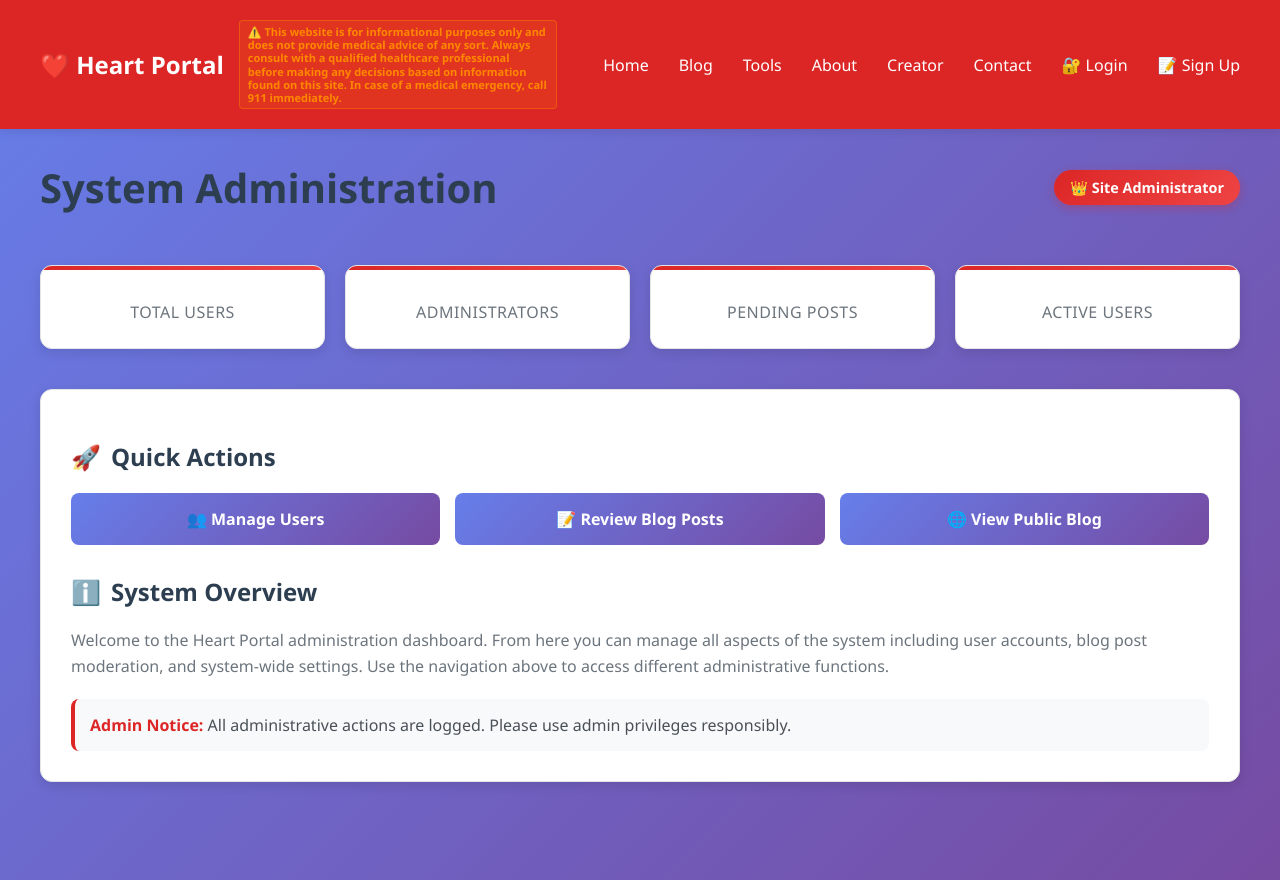
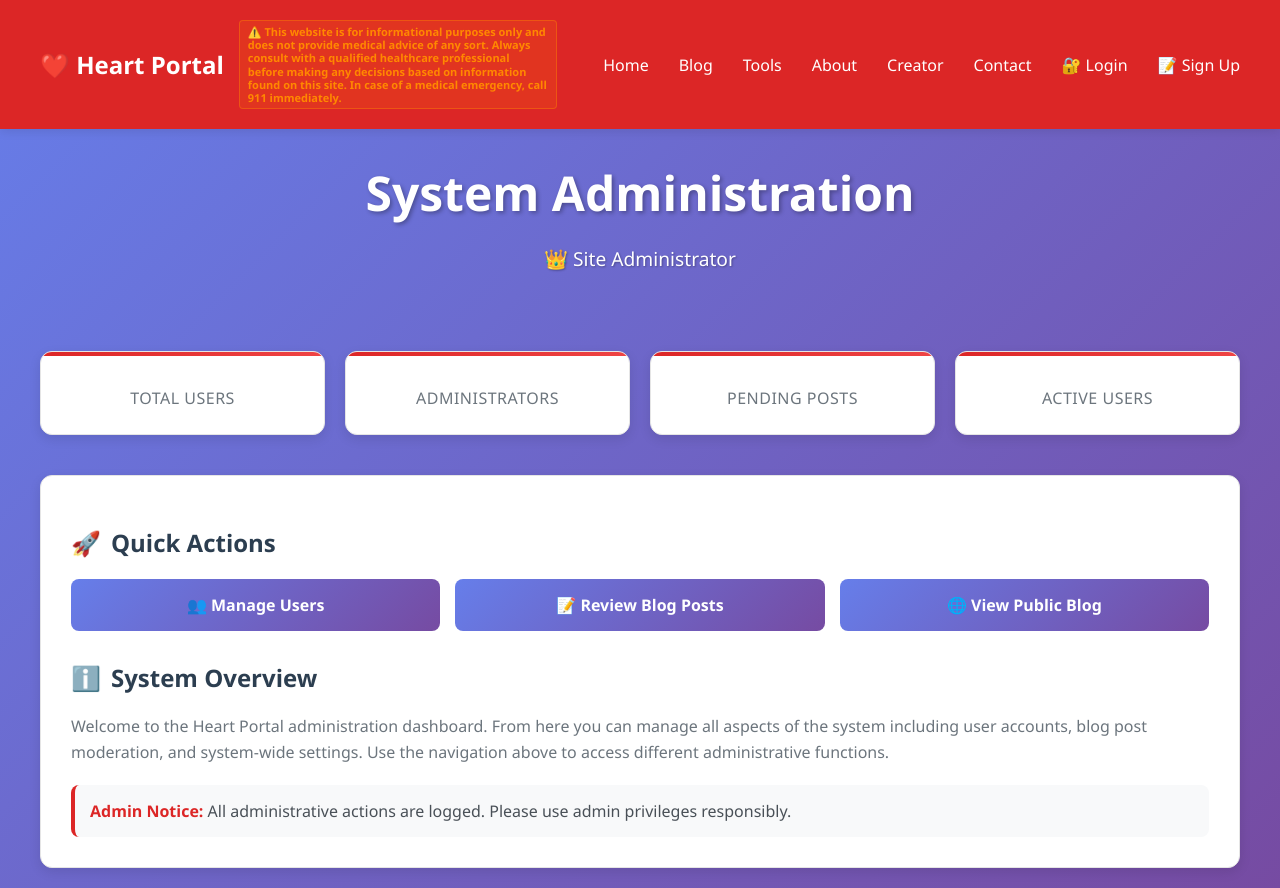
Before and after one commit to rwreynolds/Heart-Portal-Main, a Flask app: template main-app/templates/admin/dashboard.html in a window 1280 px wide. Run offline with Flask 3, Linux system fonts and the light colour scheme; the template is opened without the code that fills it, so the values that code supplies are empty.

Commit message:
Update System Administration hero section to match Home Page styling
- Replace .admin-header with .hero section styling
- Use same padding: 60px 0 20px with inline override (20px !important)
- Match font sizes: h1 3rem, p 1.2rem
- Add text-shadow for consistency
- Use main-container and section structure
- Move admin badge to subtitle (👑 Site Administrator)
- Content remains System Administration

```diff
--- a/main-app/templates/admin/dashboard.html
+++ b/main-app/templates/admin/dashboard.html
@@ -4,36 +4,27 @@
 
 {% block additional_css %}
 <style>
+        .hero {
+            text-align: center;
+            padding: 60px 0 20px;
+            color: white;
+        }
+
+        .hero h1 {
+            font-size: 3rem;
+            margin-bottom: 20px;
+            text-shadow: 2px 2px 4px rgba(0,0,0,0.3);
+        }
+
+        .hero p {
+            font-size: 1.2rem;
+            text-shadow: 1px 1px 2px rgba(0,0,0,0.3);
+        }
+
         .admin-container {
             max-width: 1200px;
             margin: 0 auto;
             padding: 20px;
-        }
-
-        .admin-header {
-            display: flex;
-            justify-content: space-between;
-            align-items: center;
-            margin-bottom: 30px;
-            margin-top: 60px;
-            padding-bottom: 20px;
-        }
-
-        .admin-title {
-            color: #2c3e50;
-            font-size: 2.5rem;
-            margin: 0;
-            font-weight: 700;
-        }
-
-        .admin-badge {
-            background: linear-gradient(135deg, #dc2626, #ef4444);
-            color: white;
-            padding: 8px 16px;
-            border-radius: 20px;
-            font-size: 0.9rem;
-            font-weight: 600;
-            box-shadow: 0 3px 10px rgba(220, 38, 38, 0.3);
         }
 
         .admin-nav {
@@ -221,7 +212,14 @@
 {% endblock %}
 
 {% block content %}
-<div class="admin-container" style="padding-top: 20px !important;">
+<section class="hero" style="padding-top: 20px !important;">
+    <div class="main-container">
+        <h1>System Administration</h1>
+        <p>👑 Site Administrator</p>
+    </div>
+</section>
+
+<div class="admin-container">
     {% with messages = get_flashed_messages(with_categories=true) %}
         {% if messages %}
             <div class="flash-messages">
@@ -233,11 +231,6 @@
             </div>
         {% endif %}
     {% endwith %}
-
-    <div class="admin-header">
-        <h1 class="admin-title">System Administration</h1>
-        <div class="admin-badge">👑 Site Administrator</div>
-    </div>
 
     <div class="stats-grid">
         <div class="stat-card">
```
